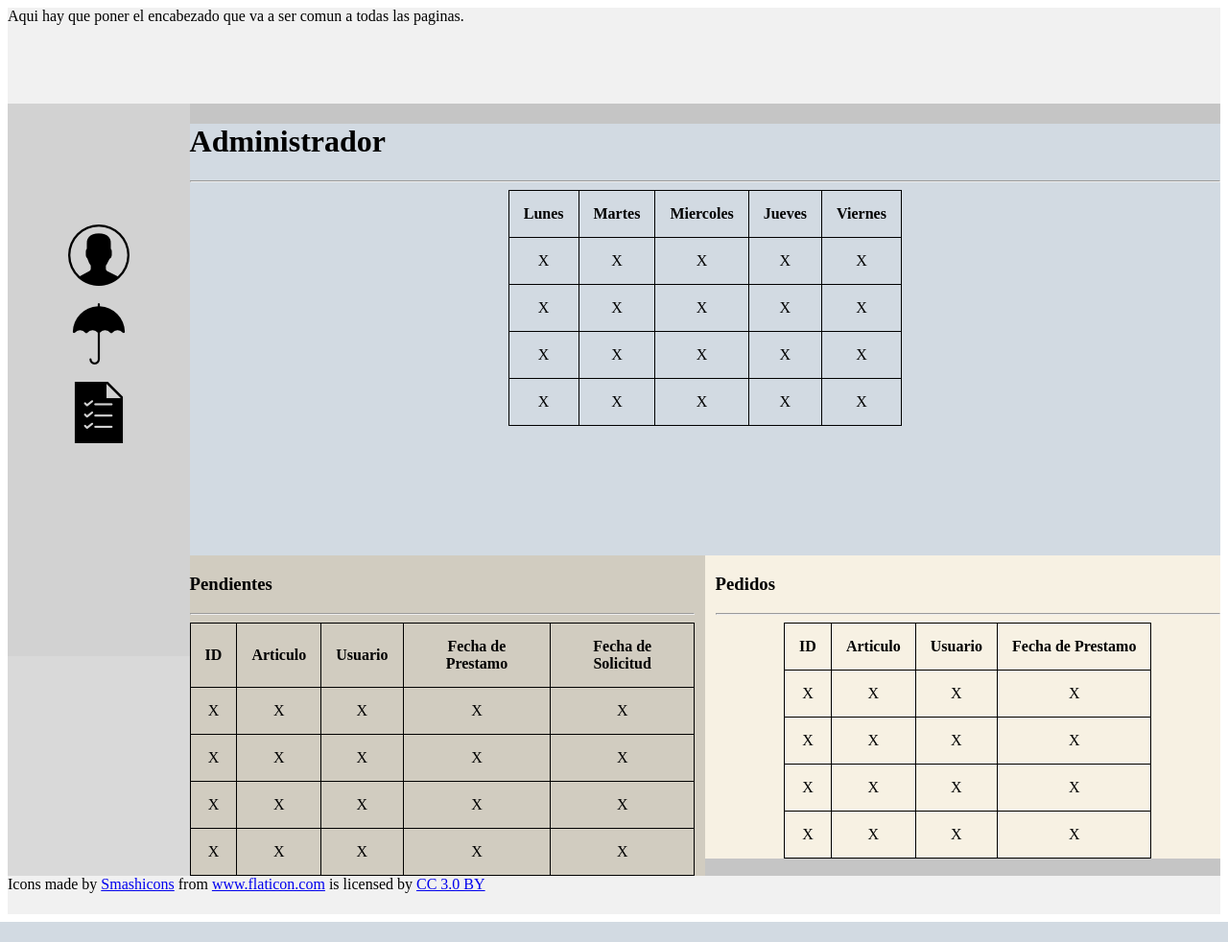
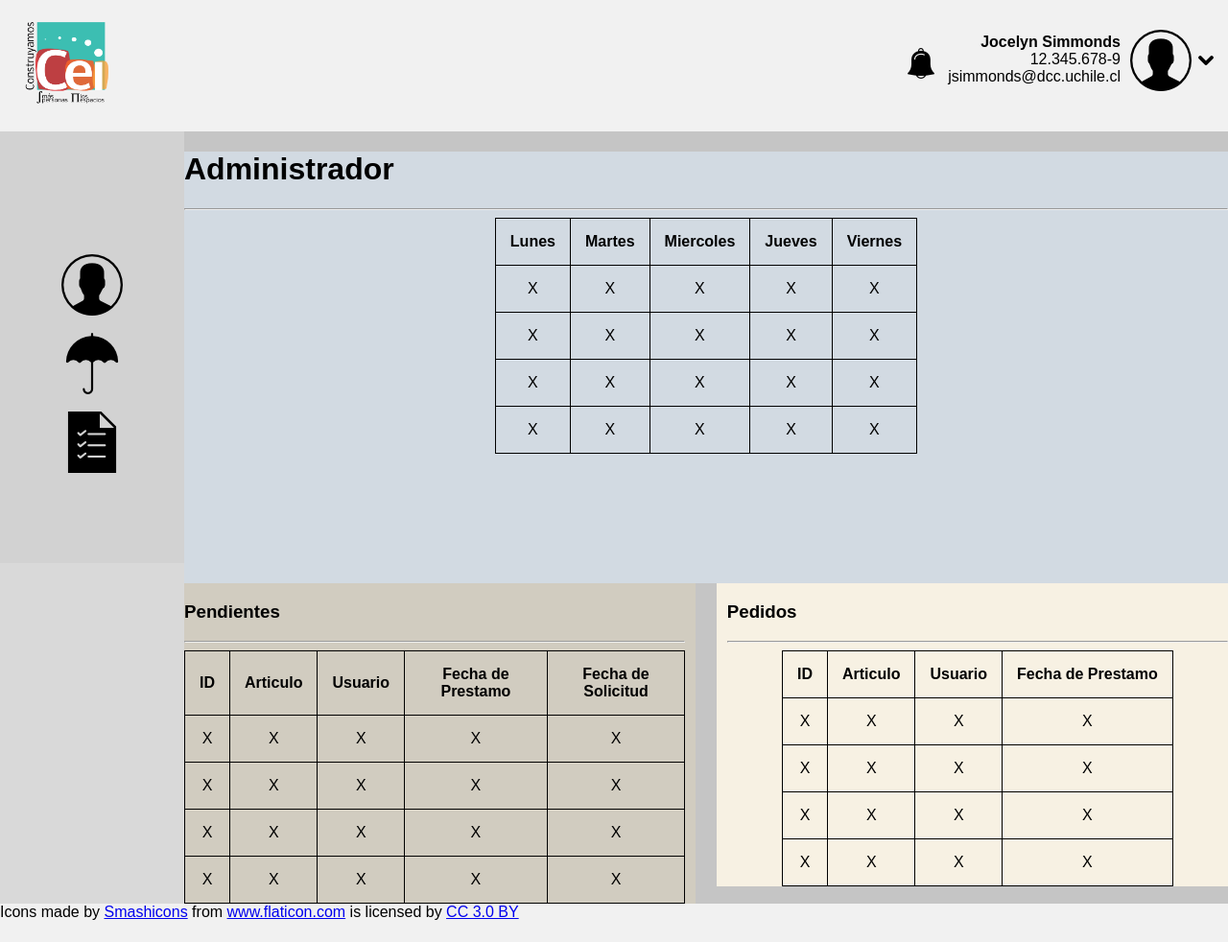
Before and after one commit to DCC-CC4401/2018-1-No-puedo-tengo-tarea-de-ingenieria-de-software-T3, a Django app: page /administrar/pendientes in a window 1280 px wide. Shown: the whole page at 96% size. Before the commit the page ends 961 px from the top, so only its background shows below. Run offline with Django 3.2, Linux system fonts and the light colour scheme.

Commit message:
Agrega la clase baseGeneric.html de la que deben heredar todas las demas clases.

```diff
--- a/reservasCEI/reservasApp/templates/reservasApp/adminPendientes.html
+++ b/reservasCEI/reservasApp/templates/reservasApp/adminPendientes.html
@@ -1,9 +1,10 @@
 <!DOCTYPE html>
+{% extends "reservasApp/baseGeneric.html" %}
 {% load static %}
 
+{% block content %}
 <link rel="stylesheet" type="text/css" href="{% static 'reservasApp/adminStyle.css' %}" />
 
-<div id="header">Aqui hay que poner el encabezado que va a ser comun a todas las paginas.</div>
 <div id="main-wrap">
 	<div id="sidebar">
 		<img class="sidebar-icon" src="{% static 'reservasApp/icons/user.png' %}" alt="Administrador de Perfiles" width="64" height="64"><br>
@@ -132,3 +133,4 @@
 <div id="footer">
 	<div>Icons made by <a href="https://www.flaticon.com/authors/smashicons" title="Smashicons">Smashicons</a> from <a href="https://www.flaticon.com/" title="Flaticon">www.flaticon.com</a> is licensed by <a href="http://creativecommons.org/licenses/by/3.0/" title="Creative Commons BY 3.0" target="_blank">CC 3.0 BY</a></div>
 </div>
+{% endblock %}
--- /dev/null
+++ b/reservasCEI/reservasApp/templates/reservasApp/baseGeneric.html
@@ -0,0 +1,96 @@
+{% load static %}
+
+<!DOCTYPE html>
+<html>
+<head>
+<meta name="viewport" content="width=device-width, initial-scale=1">
+<style>
+* {box-sizing: border-box;}
+
+body {
+  margin: 0;
+  font-family: Arial;
+}
+
+.header {
+  overflow: hidden;
+  background-color: #f1f1f1;
+  padding: 5px 10px;
+}
+
+.header a {
+  float: left;
+  color: black;
+  text-align: center;
+  padding: 12px;
+  text-decoration: none;
+  font-size: 18px;
+  line-height: 25px;
+  border-radius: 4px;
+}
+
+.header a:hover {
+  background-color: #ddd;
+  color: black;
+}
+
+.header-right {
+  float: right;
+}
+
+#arrow-down-header-div {
+	float: right;
+	padding-top: 50px;
+	padding-left: 7px;
+	padding-right: 5px;
+}
+
+#notification-header-div {
+	float:right;
+	padding-top: 45px;
+}
+
+#info-header-div {
+	float: right;
+	text-align: right;
+	padding-top: 30px;
+	padding-left: 12px;
+}
+#profile-header-div {
+	float: right;
+	padding-top:26px;
+	padding-left: 10px;
+}
+
+@media screen and (max-width: 500px) {
+  .header a {
+    float: none;
+    display: block;
+    text-align: left;
+  }
+  .header-right {
+    float: none;
+  }
+}
+</style>
+</head>
+<body>
+
+<div class="header">
+  <a href="http://localhost:8000" class="logo"><img src="{% static 'reservasApp/icons/cei_2014_png.png' %}" alt="Reservas CEI" width="96" height="96"></a>
+  <div class="header-right">
+  	<div id="arrow-down-header-div"><img src="{% static 'reservasApp/icons/arrow-down.png' %}" alt="Opciones" width="16" height="16"></div>
+  	<div id="profile-header-div"><img src="{% static 'reservasApp/icons/user.png' %}" alt="Perfil" width="64" height="64"></div>
+	<div id="info-header-div">
+		<b>Jocelyn Simmonds</b><br>
+		12.345.678-9<br>
+		jsimmonds@dcc.uchile.cl
+	</div>
+	<div id="notification-header-div"><img src="{% static 'reservasApp/icons/alarm.png' %}" alt="Notificaciones" width="32" height="32"></div>
+  </div>
+</div>
+
+{% block content %}My amazing site{% endblock %}
+
+</body>
+</html>
```
Also changed, not shown: reservasCEI/reservasApp/static/reservasApp/icons/header.html (added, +46 -0 lines), reservasCEI/reservasApp/static/reservasApp/icons/alarm.png (added), reservasCEI/reservasApp/static/reservasApp/icons/arrow-down.png (added), reservasCEI/reservasApp/static/reservasApp/icons/cei_2014_png.png (added).
